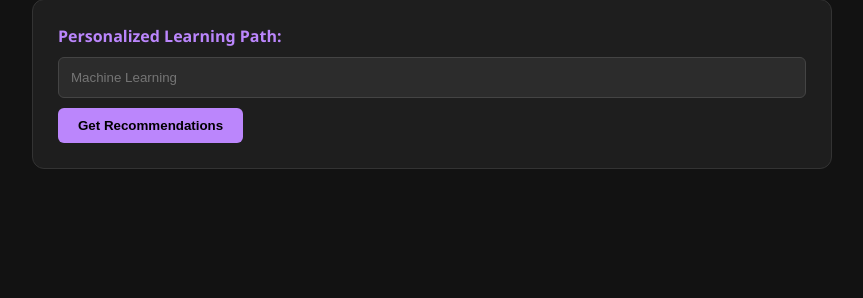
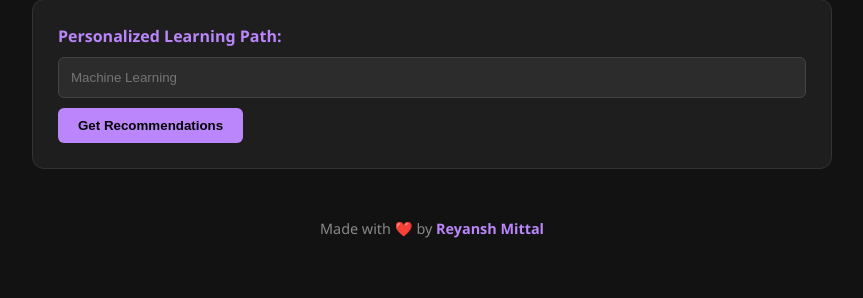
Before and after one commit to Reyansh2312/EduGenie, a FastAPI app: page / in a window 1280 px wide. Shown: the part 907-1205 px from the top of the page, without its empty margins (208-1071 px from the left). Before the commit the page ends 1076 px from the top, so only its background shows below. Run offline with FastAPI, Linux system fonts and the light colour scheme.

Commit message:
Added creator credit in footer

```diff
--- a/templates/index.html
+++ b/templates/index.html
@@ -19,6 +19,10 @@
         /* Alignment Fix */
         .quiz-option { display: flex; align-items: center; gap: 10px; margin: 5px 0; cursor: pointer; }
         .quiz-option input { width: auto; }
+
+        /* Footer Styling */
+        .footer { text-align: center; margin-top: 30px; padding: 20px; font-size: 0.9em; color: #888; }
+        .footer span { color: #bb86fc; font-weight: bold; }
     </style>
 </head>
 <body>
@@ -65,6 +69,11 @@
         <button onclick="handleFormSubmit('/learn/recommendations?topic=', 'learnTopic', 'learnResult', 'recommendation', 'GET')">Get Recommendations</button>
         <div id="learnResult" class="output"></div>
     </div>
+</div>
+
+<!-- Credit Footer -->
+<div class="footer">
+    Made with ❤️ by <span>Reyansh Mittal</span>
 </div>
 
 <script>
```
